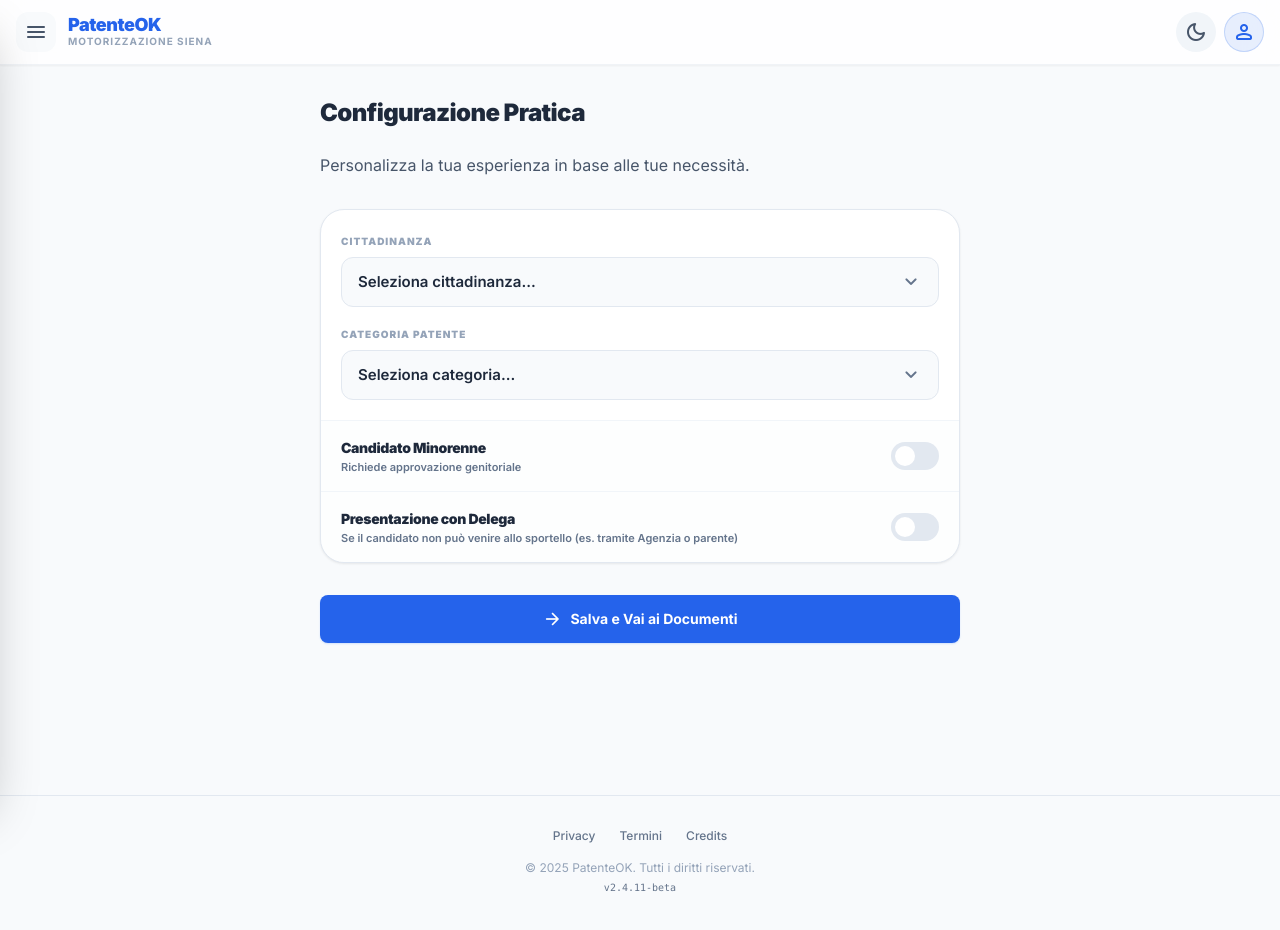
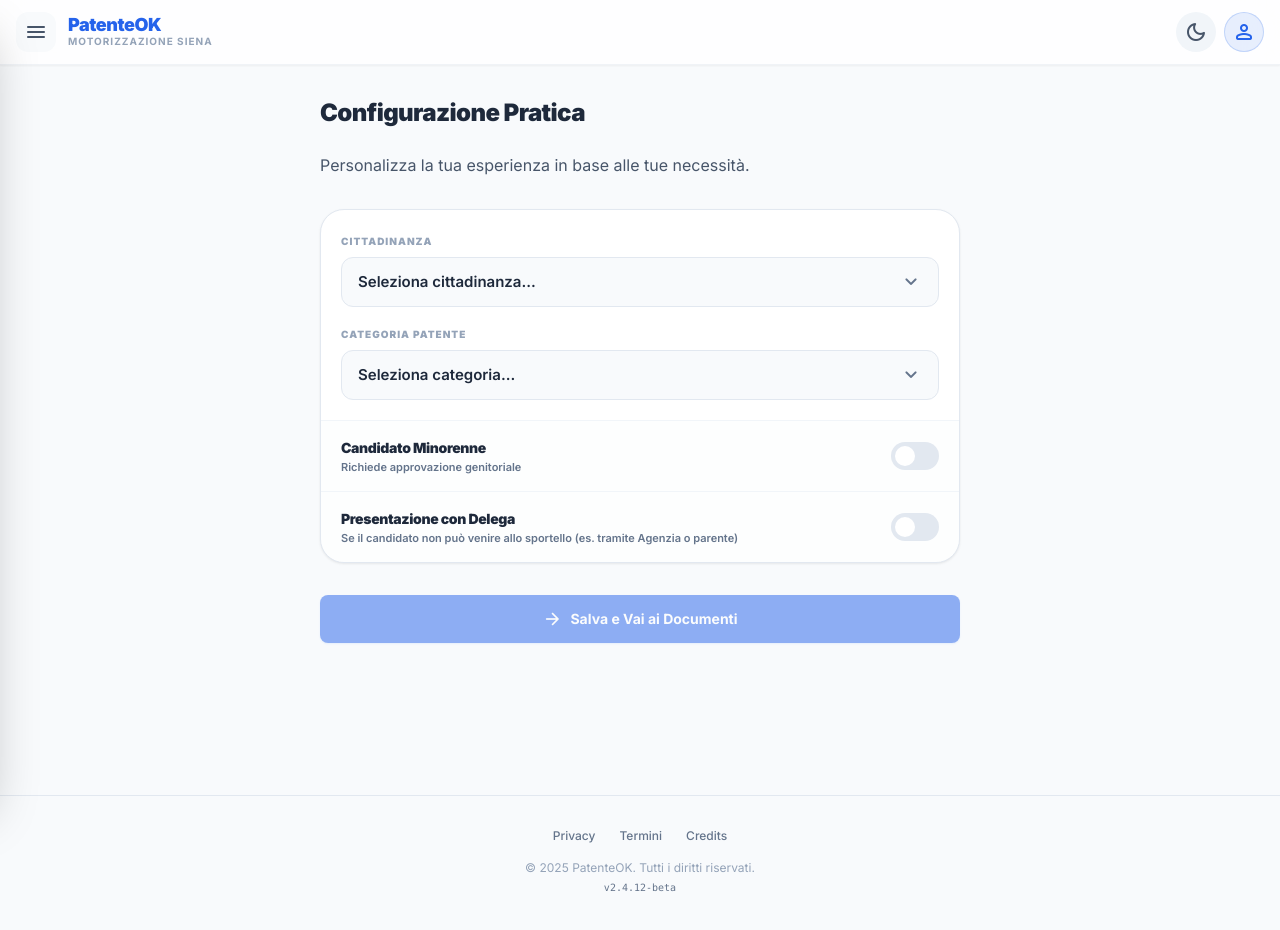
Before and after one commit to paselsoft/PatenteOK, a React (Vite) app: page /profile in a window 1280 px wide. Shown: the top 930 px of the page. Built offline with nearby package versions, Linux system fonts and the light colour scheme.

Commit message:
fix(ui): enforce complete profile validation (v2.4.12)
Save button in Profile Page is now disabled unless both Citizenship and License Category are selected.

```diff
--- a/package.json
+++ b/package.json
@@ -1,7 +1,7 @@
 {
   "name": "patenteok",
   "private": true,
-  "version": "2.4.11",
+  "version": "2.4.12",
   "type": "module",
   "scripts": {
     "dev": "vite",
--- a/src/pages/ProfilePage.tsx
+++ b/src/pages/ProfilePage.tsx
@@ -12,6 +12,7 @@ export const ProfilePage: React.FC = () => {
     const { getRuleForCategory } = useLicenseRules();
 
     const isAgeInvalid = useMemo(() => {
+        if (!profile.licenseCategory) return false;
         const currentRule = getRuleForCategory(profile.licenseCategory);
         return Boolean(profile.isMinor && currentRule && currentRule.minAge >= 18);
     }, [profile.licenseCategory, profile.isMinor, getRuleForCategory]);
@@ -28,7 +29,7 @@ export const ProfilePage: React.FC = () => {
                     onClick={() => navigate('/documents')}
                     icon="arrow_forward"
                     fullWidth
-                    disabled={isAgeInvalid}
+                    disabled={isAgeInvalid || !profile.citizenship || !profile.licenseCategory}
                     className="h-12 text-base shadow-lg shadow-blue-500/20"
                 >
                     Salva e Vai ai Documenti
```
Also changed, not shown: 1 other file (tests, documents, lock files or other folders).
